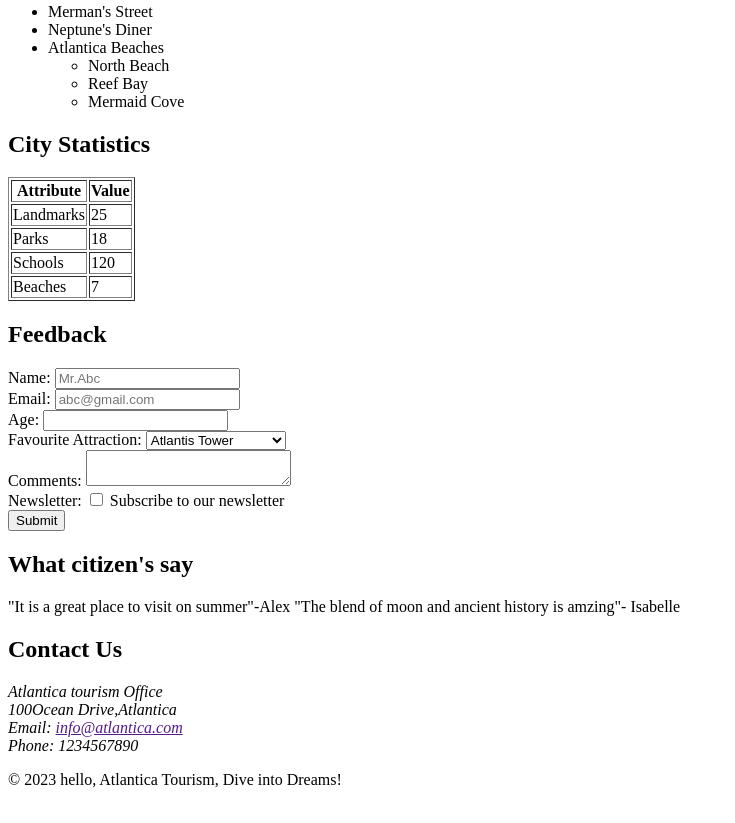
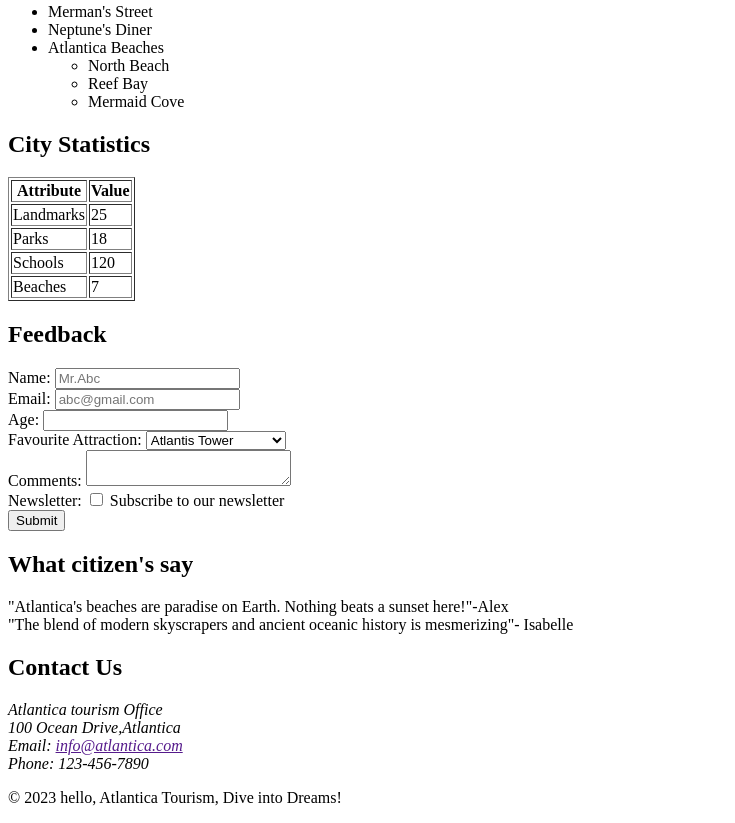
Before and after one commit to lavinad04/Atlantica, a plain HTML site: page index.html in a window 1280 px wide. Shown: the part 755-1578 px from the top of the page, without its empty margins (0-735 px from the left). Drawn offline with Linux system fonts and the light colour scheme.

Commit message:
sdfghjkl

```diff
--- a/index.html
+++ b/index.html
@@ -16,7 +16,7 @@
               <a href="#Citystatistics">City Statistics</a> |
               <a href="#Feedback">Feedback</a> |
               <a href="#citizen">Citizen</a> |
-              <a href="#Footer">Contact Us</a>
+              <a href="#Footer">Contact</a>
     </nav>
 
 
@@ -115,19 +115,19 @@
 
     <div id="#citizen">
     <h2>What citizen's say</h2>
-   <p> "It is a great place to visit on summer"-Alex
-    "The blend of moon and ancient history is amzing"- Isabelle</p>
+   <p> "Atlantica's beaches are paradise on Earth. Nothing beats a sunset here!"-Alex<br>
+    "The blend of modern skyscrapers and ancient oceanic history is mesmerizing"- Isabelle</p>
     </div>
 
     <div id="#Footer">
         <h2>Contact Us</h2>
         <em>
             Atlantica tourism Office<br>
-            100Ocean Drive,Atlantica<br>
+            100 Ocean Drive,Atlantica<br>
             Email:
             <a href mailto:info@atlantica.com>info@atlantica.com</a>
             <br>
-            Phone: 1234567890
+            Phone: 123-456-7890
 
         </em>
 
```
